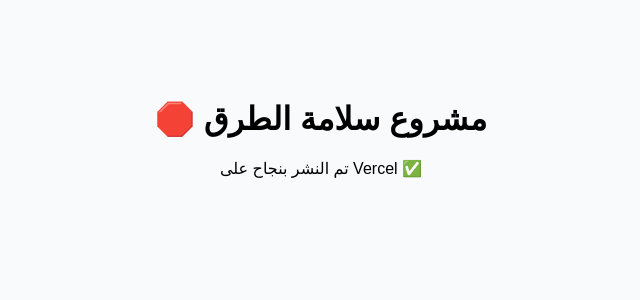
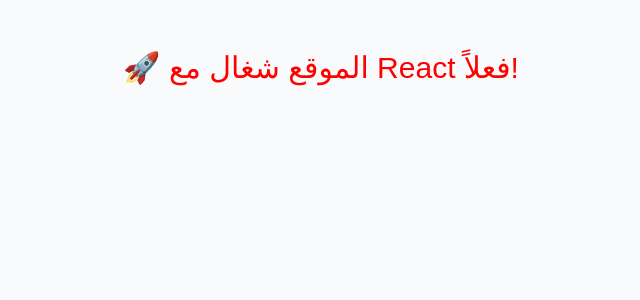
Before and after one commit to ahmedmo145/0, a React (Vite) app: page / in a window 1280 px wide. Shown: the top 300 px of the page, without its empty margins (319-959 px from the left). Built offline with nearby package versions, Linux system fonts and the light colour scheme.

Commit message:
Update App.jsx

```diff
--- a/src/App.jsx
+++ b/src/App.jsx
@@ -1,12 +1,9 @@
 import React from "react";
 
-function App() {
+export default function App() {
   return (
-    <div style={{ textAlign: "center", marginTop: "100px" }}>
-      <h1>🛑 مشروع سلامة الطرق</h1>
-      <p>تم النشر بنجاح على Vercel ✅</p>
+    <div style={{ fontSize: "30px", color: "red", textAlign: "center", marginTop: "50px" }}>
+      🚀 الموقع شغال مع React فعلاً!
     </div>
   );
 }
-
-export default App;
```
